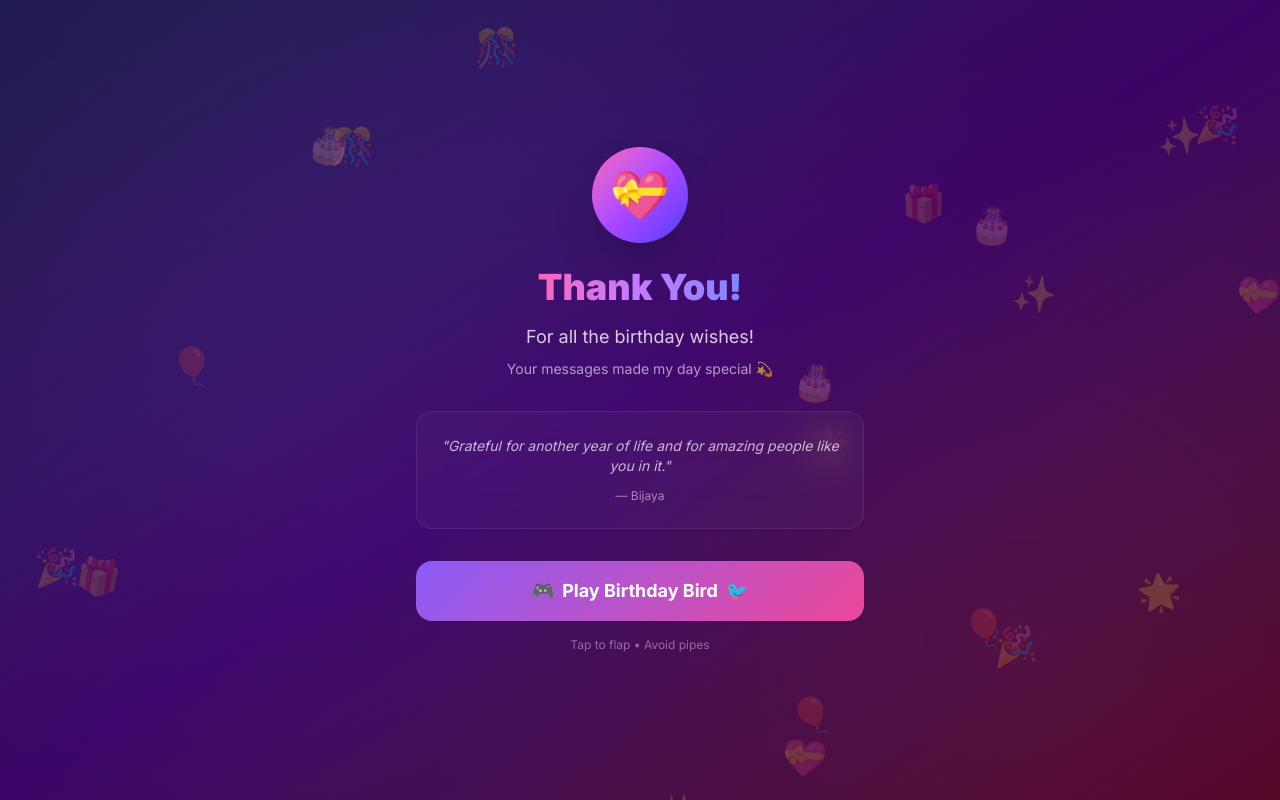
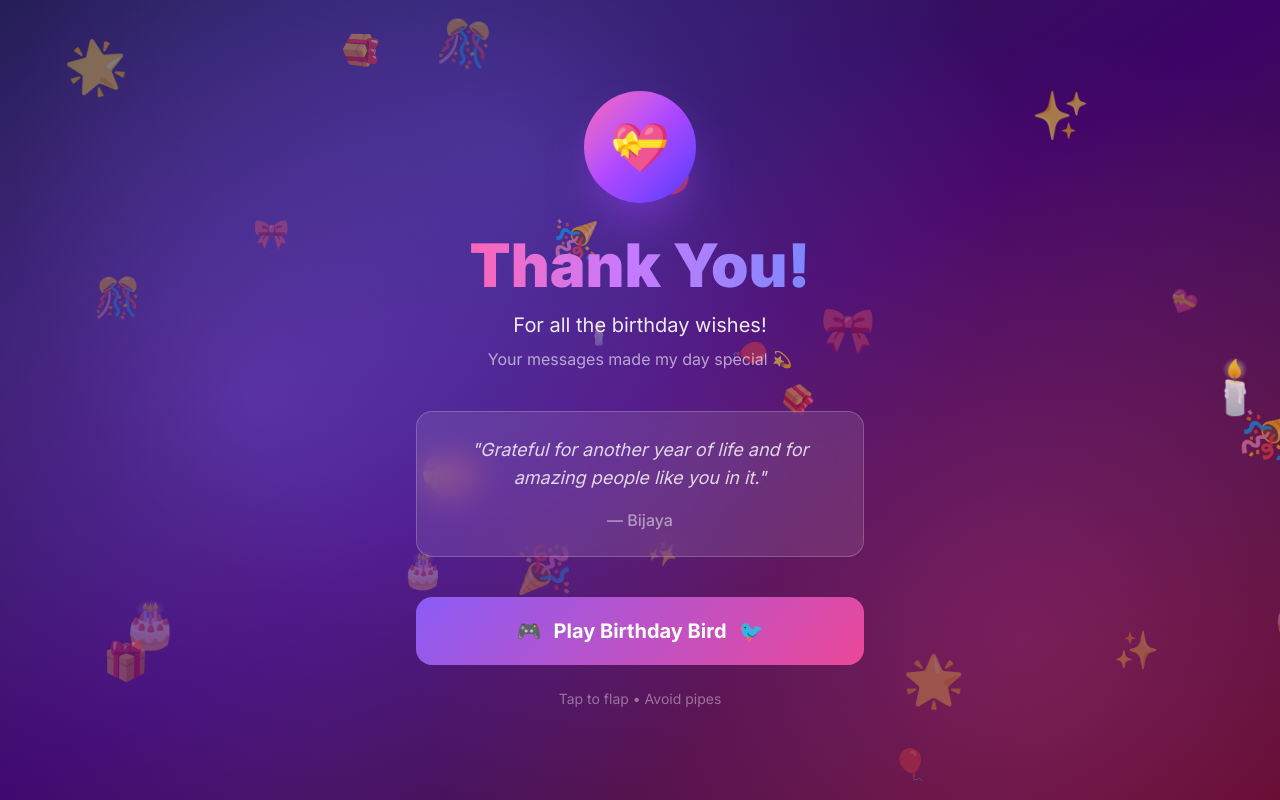
Before and after one commit to bijbrin/birthday-bijaya, a Next.js app: page / in a window 1280 px wide. Built offline with nearby package versions, Linux system fonts and the light colour scheme; a web font is replaced by a local one.

Commit message:
Fix: particles float all over screen, fix game pipes and physics

```diff
--- a/app/page.tsx
+++ b/app/page.tsx
@@ -1,54 +1,81 @@
 'use client';
 
-import { useEffect, useState, useCallback, useRef } from 'react';
+import { useEffect, useState, useRef, useCallback } from 'react';
 import { motion, AnimatePresence } from 'framer-motion';
 
-// Thank You Message Component
+// Floating particles that move all over the screen
+const FloatingParticles = () => {
+  const [particles, setParticles] = useState<Array<{ id: number; emoji: string; x: number; y: number; size: number; duration: number; delay: number }>>([]);
+
+  useEffect(() => {
+    const emojis = ['🎈', '🎉', '✨', '🎂', '🎁', '💝', '🌟', '🎊', '🕯️', '🎀'];
+    const newParticles = Array.from({ length: 25 }, (_, i) => ({
+      id: i,
+      emoji: emojis[i % emojis.length],
+      x: Math.random() * 100,
+      y: Math.random() * 100,
+      size: 20 + Math.random() * 30,
+      duration: 15 + Math.random() * 20,
+      delay: Math.random() * 10,
+    }));
+    setParticles(newParticles);
+  }, []);
+
+  return (
+    <div className="fixed inset-0 pointer-events-none overflow-hidden">
+      {particles.map((p) => (
+        <motion.div
+          key={p.id}
+          className="absolute"
+          style={{
+            fontSize: p.size,
+            left: `${p.x}%`,
+            top: `${p.y}%`,
+          }}
+          animate={{
+            x: [0, Math.random() * 200 - 100, Math.random() * 200 - 100, 0],
+            y: [0, Math.random() * 200 - 100, Math.random() * 200 - 100, 0],
+            rotate: [0, 360, -360, 0],
+            scale: [1, 1.2, 0.8, 1],
+            opacity: [0.3, 0.8, 0.5, 0.3],
+          }}
+          transition={{
+            duration: p.duration,
+            delay: p.delay,
+            repeat: Infinity,
+            ease: "easeInOut",
+          }}
+        >
+          {p.emoji}
+        </motion.div>
+      ))}
+    </div>
+  );
+};
+
+// Thank You Message
 const ThankYouMessage = ({ onPlayGame }: { onPlayGame: () => void }) => {
   return (
     <motion.div
-      className="min-h-screen flex flex-col items-center justify-center px-6 py-12 relative overflow-hidden"
+      className="min-h-screen flex flex-col items-center justify-center px-6 py-12 relative"
       initial={{ opacity: 0 }}
       animate={{ opacity: 1 }}
     >
-      {/* Animated Background Elements */}
-      <div className="absolute inset-0 overflow-hidden pointer-events-none">
-        {[...Array(20)].map((_, i) => (
-          <motion.div
-            key={i}
-            className="absolute text-4xl opacity-20"
-            style={{
-              left: `${Math.random() * 100}%`,
-              top: `${Math.random() * 100}%`,
-            }}
-            animate={{
-              y: [0, -30, 0],
-              rotate: [0, 10, -10, 0],
-            }}
-            transition={{
-              duration: 3 + Math.random() * 2,
-              repeat: Infinity,
-              delay: Math.random() * 2,
-            }}
-          >
-            {['🎈', '🎉', '✨', '🎂', '🎁', '💝', '🌟', '🎊'][i % 8]}
-          </motion.div>
-        ))}
-      </div>
+      <FloatingParticles />
 
       <div className="relative z-10 text-center max-w-md">
         <motion.div
-          initial={{ scale: 0 }}
-          animate={{ scale: 1 }}
-          transition={{ type: 'spring', duration: 0.8 }}
-          className="w-24 h-24 mx-auto mb-6 rounded-full bg-gradient-to-br from-pink-400 via-purple-500 to-indigo-600 flex items-center justify-center shadow-2xl"
+          initial={{ scale: 0, rotate: -180 }}
+          animate={{ scale: 1, rotate: 0 }}
+          transition={{ type: 'spring', duration: 1 }}
+          className="w-28 h-28 mx-auto mb-8 rounded-full bg-gradient-to-br from-pink-400 via-purple-500 to-indigo-600 flex items-center justify-center shadow-2xl shadow-purple-500/50"
         >
           <span className="text-5xl">💝</span>
         </motion.div>
 
         <motion.h1
-          className="text-4xl font-black mb-4"
-          initial={{ y: 20, opacity: 0 }}
+          className="text-5xl md:text-6xl font-black mb-4"
+          initial={{ y: 30, opacity: 0 }}
           animate={{ y: 0, opacity: 1 }}
           transition={{ delay: 0.2 }}
         >
@@ -58,7 +85,7 @@ const ThankYouMessage = ({ onPlayGame }: { onPlayGame: () => void }) => {
         </motion.h1>
 
         <motion.p
-          className="text-lg text-white/80 mb-2"
+          className="text-xl text-white/90 mb-2"
           initial={{ y: 20, opacity: 0 }}
           animate={{ y: 0, opacity: 1 }}
           transition={{ delay: 0.3 }}
@@ -67,7 +94,7 @@ const ThankYouMessage = ({ onPlayGame }: { onPlayGame: () => void }) => {
         </motion.p>
 
         <motion.p
-          className="text-white/60 mb-8 text-sm"
+          className="text-white/60 mb-10"
           initial={{ y: 20, opacity: 0 }}
           animate={{ y: 0, opacity: 1 }}
           transition={{ delay: 0.4 }}
@@ -76,28 +103,28 @@ const ThankYouMessage = ({ onPlayGame }: { onPlayGame: () => void }) => {
         </motion.p>
 
         <motion.div
-          className="glass rounded-2xl p-6 mb-8"
+          className="bg-white/10 backdrop-blur-lg rounded-2xl p-6 mb-10 border border-white/20"
           initial={{ y: 20, opacity: 0 }}
           animate={{ y: 0, opacity: 1 }}
           transition={{ delay: 0.5 }}
         >
-          <p className="text-white/70 text-sm italic">
+          <p className="text-white/80 italic text-lg">
             "Grateful for another year of life and for amazing people like you in it."
           </p>
-          <p className="text-white/50 text-xs mt-3">— Bijaya</p>
+          <p className="text-white/50 mt-4 font-medium">— Bijaya</p>
         </motion.div>
 
         <motion.button
           onClick={onPlayGame}
-          className="w-full py-4 rounded-2xl font-bold text-lg text-white relative overflow-hidden group"
+          className="w-full py-5 rounded-2xl font-bold text-xl text-white relative overflow-hidden"
           style={{ background: 'linear-gradient(135deg, #8b5cf6, #ec4899)' }}
-          whileHover={{ scale: 1.02 }}
-          whileTap={{ scale: 0.98 }}
+          whileHover={{ scale: 1.03 }}
+          whileTap={{ scale: 0.97 }}
           initial={{ y: 20, opacity: 0 }}
           animate={{ y: 0, opacity: 1 }}
           transition={{ delay: 0.6 }}
         >
-          <span className="relative z-10 flex items-center justify-center gap-2">
+          <span className="relative z-10 flex items-center justify-center gap-3">
             <span>🎮</span>
             Play Birthday Bird
             <span>🐦</span>
@@ -105,7 +132,7 @@ const ThankYouMessage = ({ onPlayGame }: { onPlayGame: () => void }) => {
         </motion.button>
 
         <motion.p
-          className="text-white/40 text-xs mt-4"
+          className="text-white/40 text-sm mt-6"
           initial={{ opacity: 0 }}
           animate={{ opacity: 1 }}
           transition={{ delay: 0.8 }}
@@ -124,12 +151,14 @@ const FlappyGame = ({ onBack }: { onBack: () => void }) => {
   const [score, setScore] = useState(0);
   const [highScore, setHighScore] = useState(0);
 
-  // Game constants
-  const GRAVITY = 0.25;
-  const JUMP = -6;
-  const PIPE_SPEED = 2;
-  const PIPE_GAP = 140;
-  const PIPE_WIDTH = 50;
+  // Game refs (for use in animation loop)
+  const gameStateRef = useRef(gameState);
+  const scoreRef = useRef(score);
+  const highScoreRef = useRef(highScore);
+
+  useEffect(() => { gameStateRef.current = gameState; }, [gameState]);
+  useEffect(() => { scoreRef.current = score; }, [score]);
+  useEffect(() => { highScoreRef.current = highScore; }, [highScore]);
 
   useEffect(() => {
     const canvas = canvasRef.current;
@@ -138,75 +167,132 @@ const FlappyGame = ({ onBack }: { onBack: () => void }) => {
     const ctx = canvas.getContext('2d');
     if (!ctx) return;
 
-    // Set canvas size for mobile
-    canvas.width = Math.min(window.innerWidth - 32, 400);
-    canvas.height = 500;
+    // Mobile-friendly canvas size
+    const canvasWidth = Math.min(window.innerWidth - 32, 400);
+    const canvasHeight = 500;
+    canvas.width = canvasWidth;
+    canvas.height = canvasHeight;
 
+    // Game variables
     let animationId: number;
-    let bird = { x: 50, y: canvas.height / 2, velocity: 0, radius: 15 };
-    let pipes: { x: number; topHeight: number; passed: boolean }[] = [];
     let frameCount = 0;
-    let currentScore = 0;
+
+    // Bird
+    const bird = {
+      x: canvasWidth * 0.2,
+      y: canvasHeight / 2,
+      radius: 12,
+      velocity: 0,
+      gravity: 0.4,
+      jump: -7,
+    };
+
+    // Pipes
+    let pipes: Array<{ x: number; topHeight: number; passed: boolean }> = [];
+    const pipeWidth = 50;
+    const pipeGap = 130;
+    const pipeSpeed = 2.5;
 
     const resetGame = () => {
-      bird = { x: 50, y: canvas.height / 2, velocity: 0, radius: 15 };
+      bird.y = canvasHeight / 2;
+      bird.velocity = 0;
       pipes = [];
       frameCount = 0;
-      currentScore = 0;
       setScore(0);
     };
 
     const jump = () => {
-      if (gameState === 'waiting') {
+      const state = gameStateRef.current;
+      if (state === 'waiting') {
         setGameState('playing');
-        bird.velocity = JUMP;
-      } else if (gameState === 'playing') {
-        bird.velocity = JUMP;
-      } else if (gameState === 'gameover') {
+        bird.velocity = bird.jump;
+      } else if (state === 'playing') {
+        bird.velocity = bird.jump;
+      } else if (state === 'gameover') {
         setGameState('waiting');
         resetGame();
       }
     };
 
-    const handleInput = () => jump();
-    canvas.addEventListener('click', handleInput);
-    canvas.addEventListener('touchstart', (e) => { e.preventDefault(); handleInput(); });
+    // Event listeners
+    const handleClick = () => jump();
+    const handleTouch = (e: TouchEvent) => {
+      e.preventDefault();
+      jump();
+    };
+    const handleKeyDown = (e: KeyboardEvent) => {
+      if (e.code === 'Space' || e.code === 'ArrowUp') {
+        e.preventDefault();
+        jump();
+      }
+    };
+
+    canvas.addEventListener('click', handleClick);
+    canvas.addEventListener('touchstart', handleTouch, { passive: false });
+    window.addEventListener('keydown', handleKeyDown);
+
+    // Draw functions
+    const drawBackground = () => {
+      // Sky
+      const gradient = ctx.createLinearGradient(0, 0, 0, canvasHeight);
+      gradient.addColorStop(0, '#1e1b4b');
+      gradient.addColorStop(0.5, '#312e81');
+      gradient.addColorStop(1, '#4338ca');
+      ctx.fillStyle = gradient;
+      ctx.fillRect(0, 0, canvasWidth, canvasHeight);
+
+      // Moving clouds
+      ctx.fillStyle = 'rgba(255, 255, 255, 0.15)';
+      const cloudOffset = (frameCount * 0.5) % (canvasWidth + 100);
+      for (let i = 0; i < 3; i++) {
+        const x = ((cloudOffset + i * 150) % (canvasWidth + 100)) - 50;
+        const y = 60 + i * 40;
+        ctx.beginPath();
+        ctx.arc(x, y, 25, 0, Math.PI * 2);
+        ctx.arc(x + 20, y - 10, 30, 0, Math.PI * 2);
+        ctx.arc(x + 45, y, 25, 0, Math.PI * 2);
+        ctx.fill();
+      }
+    };
 
     const drawBird = () => {
       ctx.save();
       ctx.translate(bird.x, bird.y);
-      ctx.rotate(Math.min(Math.max(bird.velocity * 0.05, -0.5), 0.5));
 
-      // Bird body
+      // Rotation based on velocity
+      const rotation = Math.min(Math.max(bird.velocity * 0.05, -0.5), 0.5);
+      ctx.rotate(rotation);
+
+      // Body
       ctx.beginPath();
       ctx.arc(0, 0, bird.radius, 0, Math.PI * 2);
       ctx.fillStyle = '#fbbf24';
       ctx.fill();
-      ctx.strokeStyle = '#f59e0b';
+      ctx.strokeStyle = '#d97706';
       ctx.lineWidth = 2;
       ctx.stroke();
 
       // Eye
       ctx.beginPath();
-      ctx.arc(5, -5, 4, 0, Math.PI * 2);
+      ctx.arc(4, -4, 4, 0, Math.PI * 2);
       ctx.fillStyle = 'white';
       ctx.fill();
       ctx.beginPath();
-      ctx.arc(6, -5, 2, 0, Math.PI * 2);
-      ctx.fillStyle = 'black';
+      ctx.arc(5, -4, 2, 0, Math.PI * 2);
+      ctx.fillStyle = '#1f2937';
       ctx.fill();
 
       // Beak
       ctx.beginPath();
-      ctx.moveTo(8, 2);
-      ctx.lineTo(18, 6);
-      ctx.lineTo(8, 10);
+      ctx.moveTo(6, 2);
+      ctx.lineTo(14, 5);
+      ctx.lineTo(6, 8);
       ctx.fillStyle = '#f97316';
       ctx.fill();
 
       // Wing
       ctx.beginPath();
-      ctx.ellipse(-5, 5, 8, 5, 0, 0, Math.PI * 2);
+      ctx.ellipse(-4, 4, 7, 4, 0, 0, Math.PI * 2);
       ctx.fillStyle = '#f59e0b';
       ctx.fill();
 
@@ -214,145 +300,150 @@ const FlappyGame = ({ onBack }: { onBack: () => void }) => {
     };
 
     const drawPipe = (pipe: typeof pipes[0]) => {
-      const gradient = ctx.createLinearGradient(pipe.x, 0, pipe.x + PIPE_WIDTH, 0);
-      gradient.addColorStop(0, '#22c55e');
-      gradient.addColorStop(0.5, '#4ade80');
-      gradient.addColorStop(1, '#16a34a');
+      const gradient = ctx.createLinearGradient(pipe.x, 0, pipe.x + pipeWidth, 0);
+      gradient.addColorStop(0, '#16a34a');
+      gradient.addColorStop(0.5, '#22c55e');
+      gradient.addColorStop(1, '#15803d');
 
       // Top pipe
       ctx.fillStyle = gradient;
-      ctx.fillRect(pipe.x, 0, PIPE_WIDTH, pipe.topHeight);
-      ctx.strokeStyle = '#15803d';
+      ctx.fillRect(pipe.x, 0, pipeWidth, pipe.topHeight);
+      ctx.strokeStyle = '#14532d';
       ctx.lineWidth = 2;
-      ctx.strokeRect(pipe.x, 0, PIPE_WIDTH, pipe.topHeight);
+      ctx.strokeRect(pipe.x, 0, pipeWidth, pipe.topHeight);
 
-      // Top pipe cap
-      ctx.fillRect(pipe.x - 3, pipe.topHeight - 20, PIPE_WIDTH + 6, 20);
-      ctx.strokeRect(pipe.x - 3, pipe.topHeight - 20, PIPE_WIDTH + 6, 20);
+      // Top cap
+      ctx.fillRect(pipe.x - 4, pipe.topHeight - 20, pipeWidth + 8, 20);
+      ctx.strokeRect(pipe.x - 4, pipe.topHeight - 20, pipeWidth + 8, 20);
 
       // Bottom pipe
-      const bottomY = pipe.topHeight + PIPE_GAP;
-      ctx.fillRect(pipe.x, bottomY, PIPE_WIDTH, canvas.height - bottomY);
-      ctx.strokeRect(pipe.x, bottomY, PIPE_WIDTH, canvas.height - bottomY);
+      const bottomY = pipe.topHeight + pipeGap;
+      ctx.fillRect(pipe.x, bottomY, pipeWidth, canvasHeight - bottomY);
+      ctx.strokeRect(pipe.x, bottomY, pipeWidth, canvasHeight - bottomY);
 
-      // Bottom pipe cap
-      ctx.fillRect(pipe.x - 3, bottomY, PIPE_WIDTH + 6, 20);
-      ctx.strokeRect(pipe.x - 3, bottomY, PIPE_WIDTH + 6, 20);
-    };
-
-    const drawBackground = () => {
-      // Sky gradient
-      const gradient = ctx.createLinearGradient(0, 0, 0, canvas.height);
-      gradient.addColorStop(0, '#1e1b4b');
-      gradient.addColorStop(1, '#312e81');
-      ctx.fillStyle = gradient;
-      ctx.fillRect(0, 0, canvas.width, canvas.height);
-
-      // Clouds
-      ctx.fillStyle = 'rgba(255, 255, 255, 0.1)';
-      for (let i = 0; i < 5; i++) {
-        const x = ((frameCount * 0.5) + i * 100) % (canvas.width + 100) - 50;
-        const y = 50 + i * 30;
-        ctx.beginPath();
-        ctx.arc(x, y, 30, 0, Math.PI * 2);
-        ctx.arc(x + 25, y - 10, 35, 0, Math.PI * 2);
-        ctx.arc(x + 50, y, 30, 0, Math.PI * 2);
-        ctx.fill();
-      }
+      // Bottom cap
+      ctx.fillRect(pipe.x - 4, bottomY, pipeWidth + 8, 20);
+      ctx.strokeRect(pipe.x - 4, bottomY, pipeWidth + 8, 20);
     };
 
     const checkCollision = (pipe: typeof pipes[0]) => {
-      const inPipeX = bird.x + bird.radius > pipe.x && bird.x - bird.radius < pipe.x + PIPE_WIDTH;
-      const inPipeY = bird.y - bird.radius < pipe.topHeight || bird.y + bird.radius > pipe.topHeight + PIPE_GAP;
+      const inPipeX = bird.x + bird.radius > pipe.x && bird.x - bird.radius < pipe.x + pipeWidth;
+      const inPipeY = bird.y - bird.radius < pipe.topHeight || bird.y + bird.radius > pipe.topHeight + pipeGap;
       return inPipeX && inPipeY;
     };
 
+    // Game loop
     const gameLoop = () => {
       drawBackground();
 
-      if (gameState === 'playing' || gameState === 'waiting') {
+      const state = gameStateRef.current;
+
+      if (state === 'waiting') {
+        // Draw bird stationary
+        drawBird();
+
+        // Draw "Tap to Start"
+        ctx.fillStyle = 'rgba(0, 0, 0, 0.6)';
+        ctx.fillRect(0, 0, canvasWidth, canvasHeight);
+        ctx.fillStyle = 'white';
+        ctx.font = 'bold 28px system-ui, sans-serif';
+        ctx.textAlign = 'center';
+        ctx.fillText('TAP TO START', canvasWidth / 2, canvasHeight / 2);
+        ctx.font = '16px system-ui, sans-serif';
+        ctx.fillStyle = '#a78bfa';
+        ctx.fillText('Tap screen to flap', canvasWidth / 2, canvasHeight / 2 + 35);
+      }
+      else if (state === 'playing') {
         // Update bird
-        bird.velocity += GRAVITY;
+        bird.velocity += bird.gravity;
         bird.y += bird.velocity;
 
         // Floor/ceiling collision
-        if (bird.y + bird.radius > canvas.height || bird.y - bird.radius < 0) {
+        if (bird.y + bird.radius >= canvasHeight - 5 || bird.y - bird.radius <= 5) {
           setGameState('gameover');
-          if (currentScore > highScore) setHighScore(currentScore);
+          if (scoreRef.current > highScoreRef.current) {
+            setHighScore(scoreRef.current);
+          }
         }
 
-        // Update pipes
-        if (gameState === 'playing') {
+        // Spawn pipes
         frameCount++;
-
-          // Spawn pipes
-          if (frameCount % 120 === 0) {
-            const minHeight = 50;
-            const maxHeight = canvas.height - PIPE_GAP - minHeight;
+        if (frameCount % 100 === 0) {
+          const minHeight = 60;
+          const maxHeight = canvasHeight - pipeGap - minHeight - 40;
           pipes.push({
-              x: canvas.width,
-              topHeight: Math.random() * (maxHeight - minHeight) + minHeight,
+            x: canvasWidth,
+            topHeight: Math.floor(Math.random() * (maxHeight - minHeight) + minHeight),
             passed: false,
           });
         }
 
-          // Move pipes and check collisions
+        // Update pipes
         pipes = pipes.filter((pipe) => {
-            pipe.x -= PIPE_SPEED;
+          pipe.x -= pipeSpeed;
 
-            // Check collision
+          // Collision
           if (checkCollision(pipe)) {
             setGameState('gameover');
-              if (currentScore > highScore) setHighScore(currentScore);
+            if (scoreRef.current > highScoreRef.current) {
+              setHighScore(scoreRef.current);
+            }
           }
 
-            // Score point
-            if (!pipe.passed && pipe.x + PIPE_WIDTH < bird.x) {
+          // Score
+          if (!pipe.passed && pipe.x + pipeWidth < bird.x) {
             pipe.passed = true;
-              currentScore++;
-              setScore(currentScore);
+            setScore((s) => s + 1);
           }
 
-            return pipe.x > -PIPE_WIDTH;
+          return pipe.x > -pipeWidth;
         });
-        }
 
         // Draw pipes
         pipes.forEach(drawPipe);
 
         // Draw bird
         drawBird();
+
+        // Draw score
+        ctx.fillStyle = 'white';
+        ctx.font = 'bold 48px system-ui, sans-serif';
+        ctx.textAlign = 'center';
+        ctx.shadowColor = 'rgba(0,0,0,0.5)';
+        ctx.shadowBlur = 10;
+        ctx.fillText(scoreRef.current.toString(), canvasWidth / 2, 60);
+        ctx.shadowBlur = 0;
       }
+      else if (state === 'gameover') {
+        // Draw final frame
+        pipes.forEach(drawPipe);
+        drawBird();
 
-      // Draw UI
+        // Overlay
+        ctx.fillStyle = 'rgba(0, 0, 0, 0.75)';
+        ctx.fillRect(0, 0, canvasWidth, canvasHeight);
+
+        // Game Over text
+        ctx.fillStyle = '#ef4444';
+        ctx.font = 'bold 36px system-ui, sans-serif';
+        ctx.textAlign = 'center';
+        ctx.fillText('Game Over!', canvasWidth / 2, canvasHeight / 2 - 60);
+
+        // Score
         ctx.fillStyle = 'white';
-      ctx.font = 'bold 32px Inter, sans-serif';
-      ctx.textAlign = 'center';
-      ctx.fillText(score.toString(), canvas.width / 2, 50);
+        ctx.font = '24px system-ui, sans-serif';
+        ctx.fillText(`Score: ${scoreRef.current}`, canvasWidth / 2, canvasHeight / 2);
 
-      if (gameState === 'waiting') {
-        ctx.fillStyle = 'rgba(0, 0, 0, 0.5)';
-        ctx.fillRect(0, 0, canvas.width, canvas.height);
-        ctx.fillStyle = 'white';
-        ctx.font = 'bold 24px Inter, sans-serif';
-        ctx.fillText('TAP TO START', canvas.width / 2, canvas.height / 2);
-      }
+        // High score
+        const best = Math.max(highScoreRef.current, scoreRef.current);
+        ctx.fillStyle = '#fbbf24';
+        ctx.font = '20px system-ui, sans-serif';
+        ctx.fillText(`Best: ${best}`, canvasWidth / 2, canvasHeight / 2 + 35);
 
-      if (gameState === 'gameover') {
-        ctx.fillStyle = 'rgba(0, 0, 0, 0.7)';
-        ctx.fillRect(0, 0, canvas.width, canvas.height);
-
-        ctx.fillStyle = 'white';
-        ctx.font = 'bold 32px Inter, sans-serif';
-        ctx.fillText('Game Over!', canvas.width / 2, canvas.height / 2 - 40);
-
-        ctx.font = '20px Inter, sans-serif';
-        ctx.fillText(`Score: ${currentScore}`, canvas.width / 2, canvas.height / 2 + 10);
-        ctx.fillText(`Best: ${Math.max(highScore, currentScore)}`, canvas.width / 2, canvas.height / 2 + 40);
-
-        ctx.font = '16px Inter, sans-serif';
+        // Restart instruction
         ctx.fillStyle = '#a78bfa';
-        ctx.fillText('Tap to restart', canvas.width / 2, canvas.height / 2 + 80);
+        ctx.font = '18px system-ui, sans-serif';
+        ctx.fillText('Tap to play again', canvasWidth / 2, canvasHeight / 2 + 80);
       }
 
       animationId = requestAnimationFrame(gameLoop);
@@ -362,14 +453,15 @@ const FlappyGame = ({ onBack }: { onBack: () => void }) => {
 
     return () => {
       cancelAnimationFrame(animationId);
-      canvas.removeEventListener('click', handleInput);
-      canvas.removeEventListener('touchstart', handleInput);
+      canvas.removeEventListener('click', handleClick);
+      canvas.removeEventListener('touchstart', handleTouch);
+      window.removeEventListener('keydown', handleKeyDown);
     };
-  }, [gameState, highScore]);
+  }, []);
 
   return (
     <motion.div
-      className="min-h-screen flex flex-col items-center justify-center px-4 py-8"
+      className="min-h-screen flex flex-col items-center justify-center px-4 py-6"
       initial={{ opacity: 0 }}
       animate={{ opacity: 1 }}
     >
@@ -377,7 +469,7 @@ const FlappyGame = ({ onBack }: { onBack: () => void }) => {
         <div className="flex items-center justify-between mb-4">
           <button
             onClick={onBack}
-            className="px-4 py-2 rounded-xl glass text-white text-sm font-medium hover:bg-white/10 transition-colors"
+            className="px-4 py-2 rounded-xl bg-white/10 text-white text-sm font-medium hover:bg-white/20 transition-colors"
           >
             ← Back
           </button>
@@ -386,15 +478,16 @@ const FlappyGame = ({ onBack }: { onBack: () => void }) => {
           </div>
         </div>
 
-        <div className="relative rounded-2xl overflow-hidden shadow-2xl">
+        <div className="relative rounded-2xl overflow-hidden shadow-2xl border border-white/20"
+        >
           <canvas
             ref={canvasRef}
             className="block touch-none cursor-pointer"
-            style={{ background: '#1e1b4b' }}
+            style={{ background: '#1e1b4b', maxWidth: '100%' }}
           />
         </div>
 
-        <p className="text-center text-white/40 text-sm mt-4">
+        <p className="text-center text-white/50 text-sm mt-4">
           Tap screen to flap • Avoid green pipes
         </p>
       </div>
@@ -408,14 +501,17 @@ export default function BirthdayThanks() {
 
   return (
     <main className="min-h-screen relative overflow-hidden">
-      {/* Gradient Background */}
+      {/* Background */}
       <div className="fixed inset-0 -z-10">
         <div className="absolute inset-0 bg-gradient-to-br from-indigo-950 via-purple-950 to-pink-950"></div>
-        <div className="absolute inset-0 opacity-30"
+        <div
+          className="absolute inset-0"
           style={{
-            backgroundImage: `radial-gradient(circle at 20% 50%, rgba(139, 92, 246, 0.3) 0%, transparent 50%),
-                              radial-gradient(circle at 80% 80%, rgba(236, 72, 153, 0.2) 0%, transparent 50%),
-                              radial-gradient(circle at 40% 20%, rgba(99, 102, 241, 0.2) 0%, transparent 50%)`
+            backgroundImage: `
+              radial-gradient(circle at 20% 50%, rgba(139, 92, 246, 0.4) 0%, transparent 50%),
+              radial-gradient(circle at 80% 80%, rgba(236, 72, 153, 0.3) 0%, transparent 50%),
+              radial-gradient(circle at 40% 20%, rgba(99, 102, 241, 0.3) 0%, transparent 50%)
+            `
           }}
         />
       </div>
```
Lines whose indentation alone changed are shown as unchanged.
